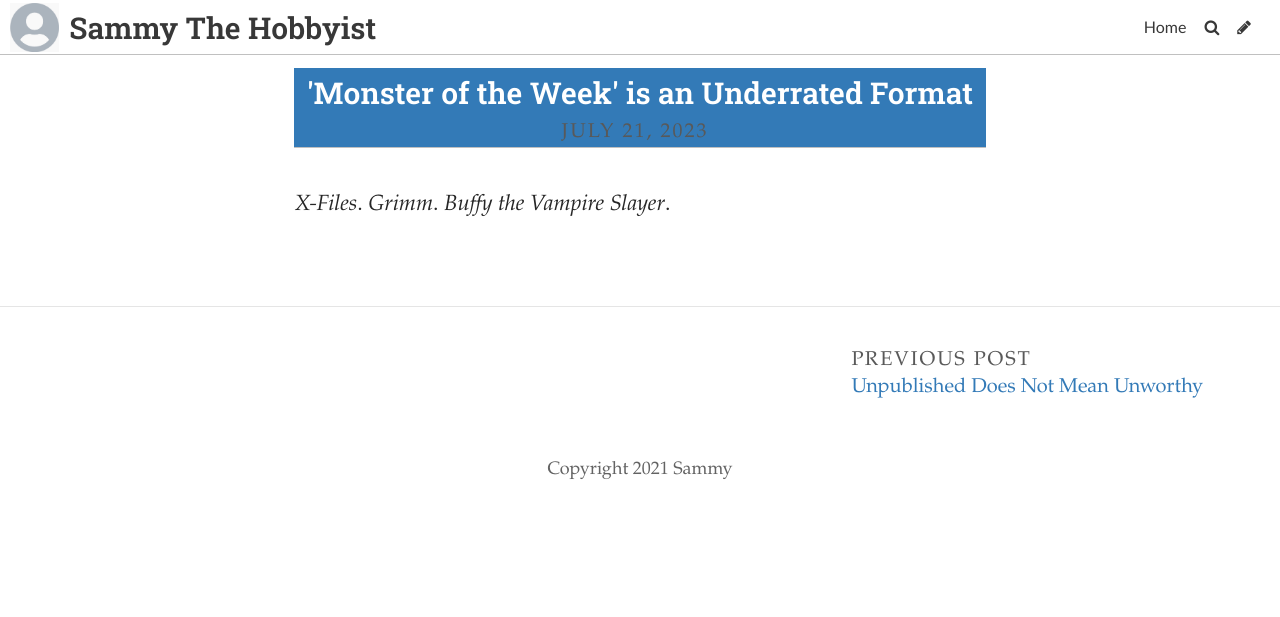
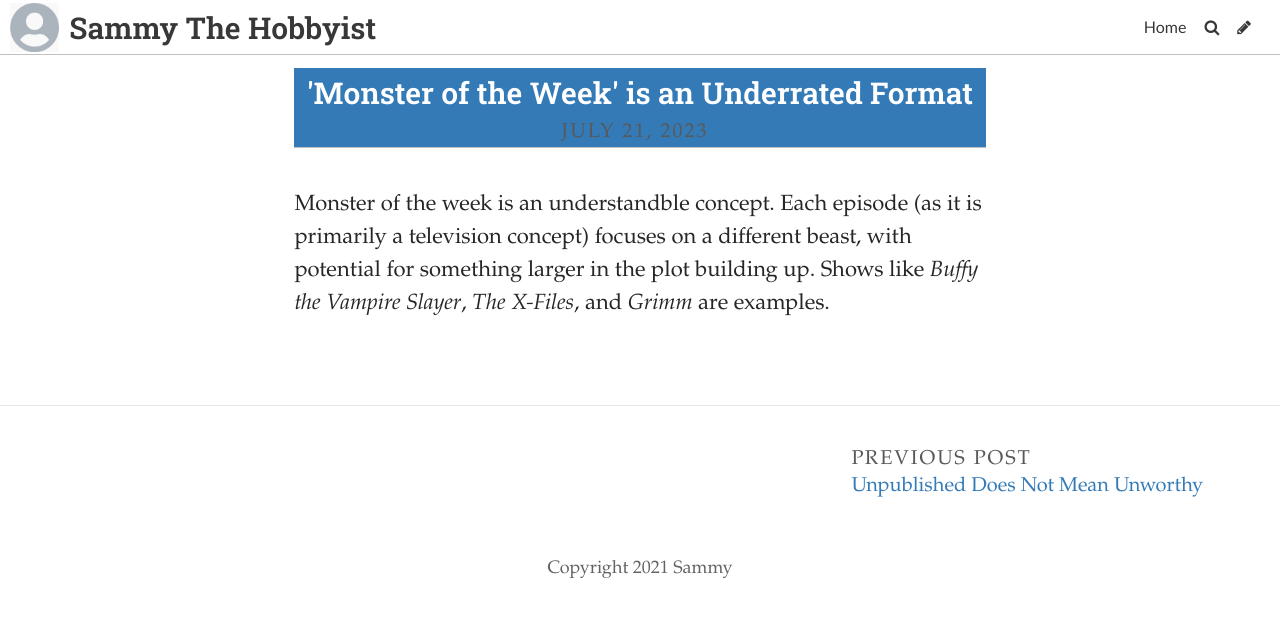
Before and after one commit to SammySpinsAYarn/Blog, a Jekyll site: the page built from _posts/2023-07-12-lets-put-a-title-here.md, in a window 1280 px wide. Shown: the top 617 px of the page. Built offline with Jekyll 4.4.1, drawn with Linux system fonts in a browser that asks for light colours; some web fonts are replaced.

Commit message:
Update Post “2023-07-12-lets-put-a-title-here”

```diff
--- a/_posts/2023-07-12-lets-put-a-title-here.md
+++ b/_posts/2023-07-12-lets-put-a-title-here.md
@@ -5,4 +5,4 @@ date: 2023-07-21T17:09:06.066Z
 title_color: "#ffffff"
 comments: false
 ---
-*X-Files*. *Grimm*. *Buffy the Vampire Slayer*.
+Monster of the week is an understandble concept. Each episode (as it is primarily a television concept) focuses on a different beast, with potential for something larger in the plot building up. Shows like *Buffy the Vampire Slayer*, *The X-Files*, and *Grimm* are examples.
```
